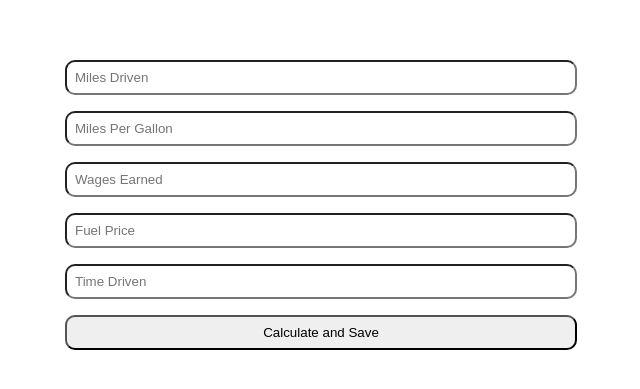
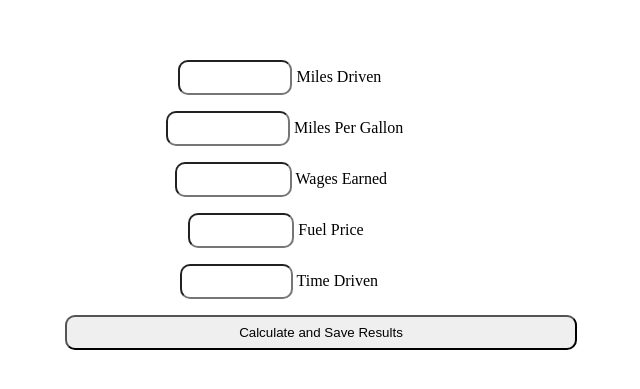
Before and after one commit to aballred351/UberCalculation, a plain HTML site: page index.html in a window 1280 px wide. Shown: the part 187-576 px from the top of the page, without its empty margins (319-959 px from the left). Drawn offline with Linux system fonts and the light colour scheme.

Commit message:
Update index.html

```diff
--- a/index.html
+++ b/index.html
@@ -8,15 +8,29 @@
 </head>
 <body>
    <div class="container">
-        <input type="number" id="milesDriven" placeholder="Miles Driven">
-        <input type="number" id="milesPerGallon" placeholder="Miles Per Gallon">
-        <input type="number" id="wagesEarned" placeholder="Wages Earned">
-        <input type="number" id="fuelPrice" placeholder="Fuel Price">
-        <input type="number" id="timeDriven" placeholder="Time Driven">
-        <button type="button" id="calculateBtn">Calculate and Save</button>
+       <div class="input-container">
+           <input type="number" id="milesDriven">
+           <span class="label">Miles Driven</span>
+       </div>
+       <div class="input-container">
+           <input type="number" id="milesPerGallon">
+           <span class="label">Miles Per Gallon</span>
+       </div>
+       <div class="input-container">
+           <input type="number" id="wagesEarned">
+           <span class="label">Wages Earned</span>
+       </div>
+       <div class="input-container">
+           <input type="number" id="fuelPrice">
+           <span class="label">Fuel Price</span>
+       </div>
+       <div class="input-container">
+           <input type="number" id="timeDriven">
+           <span class="label">Time Driven</span>
+       </div>
+       <button type="button" id="calculateBtn">Calculate and Save Results</button>
        <div class="results-display" id="results"></div>
    </div>
-
    <script src="index.js"></script>
 </body>
 </html>
```
Lines whose indentation alone changed are shown as unchanged.
